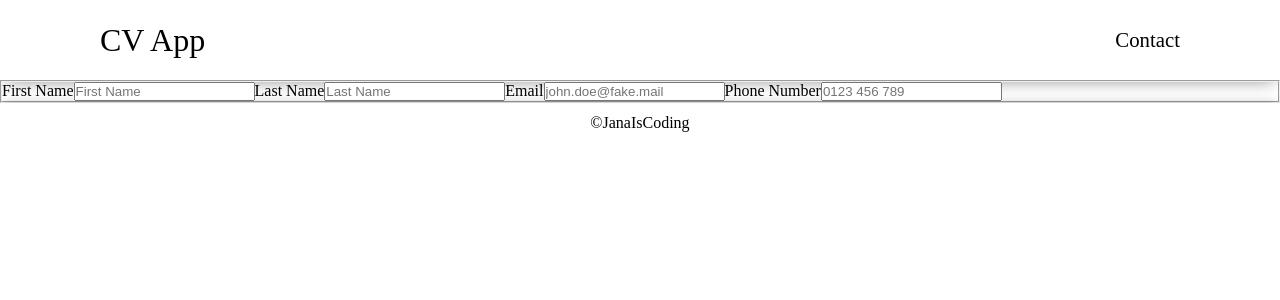
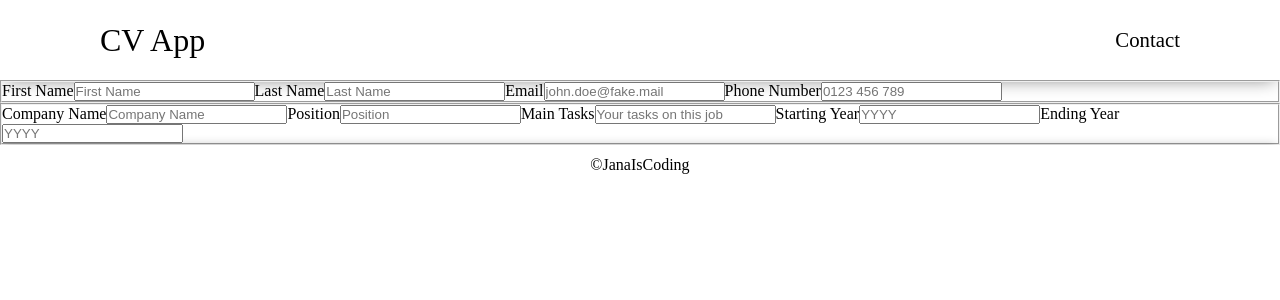
Before and after one commit to janaiscoding/cv-application, a React (Create React App) app: page / in a window 1280 px wide. Shown: the top 300 px of the page. Built offline with nearby package versions, Linux system fonts and the light colour scheme.

Commit message:
Refactor experience fieldset

```diff
--- /dev/null
+++ b/src/components/Experience.js
@@ -0,0 +1,83 @@
+import React, { useState } from "react";
+
+const Experience = () => {
+  const [companyName, setCompanyName] = useState("");
+  const [position, setPosition] = useState("");
+  const [mainTasks, setMainTasks] = useState("");
+  const [startYear, setStartYear] = useState("");
+  const [endYear, setEndYear] = useState("");
+
+  return (
+    <>
+      <fieldset className="experience">
+        {/* separate input field visually : COMPANY NAME  */}
+        <label>
+          Company Name
+          <input
+            value={companyName}
+            onChange={(e) => setCompanyName(e.target.value)}
+            placeholder="Company Name"
+            required={true}
+          />
+        </label>
+        {/* separate input field visually : POSITION  */}
+        <label>
+          Position
+          <input
+            value={position}
+            onChange={(e) => setPosition(e.target.value)}
+            placeholder="Position"
+            required={true}
+          />
+        </label>
+        {/* separate input field visually : MAIN TASKS  */}
+        <label>
+          Main Tasks
+          <input
+            value={mainTasks}
+            onChange={(e) => setMainTasks(e.target.value)}
+            placeholder="Your tasks on this job"
+            required={true}
+          />
+        </label>
+        {/* separate input field visually : START YEAR */}
+        <label>
+          Starting Year
+          <input
+            value={startYear}
+            onChange={(e) => setStartYear(e.target.value)}
+            placeholder="YYYY"
+            pattern="[0-9]{4}"
+            type="number"
+            required={true}
+          />
+        </label>
+        {/* separate input field visually : END YEAR */}
+        <label>
+          Ending Year
+          <input
+            value={endYear}
+            onChange={(e) => setEndYear(e.target.value)}
+            placeholder="YYYY"
+            pattern="[0-9]{4}"
+            type="number"
+            required={true}
+          />
+        </label>
+      </fieldset>
+      {companyName && position && mainTasks && startYear && endYear !== "" && (
+        <div className="output">
+          <p>
+            You were a {position} at {companyName} and your main tasks were{" "}
+            {mainTasks}.
+          </p>
+          <p>
+            Your duration there was {startYear} - {endYear}
+          </p>
+        </div>
+      )}
+    </>
+  );
+};
+
+export default Experience;
--- a/src/components/Resume.js
+++ b/src/components/Resume.js
@@ -1,11 +1,13 @@
 import React from "react";
 import Personal from "./Personal";
+import Experience from "./Experience";
 
 const Resume = () => {
   return (
     <>
       <form>
         <Personal />
+        <Experience />
       </form>
     </>
   );
```
Also changed, not shown: src/components/Output.js (deleted, +0 -68 lines).
